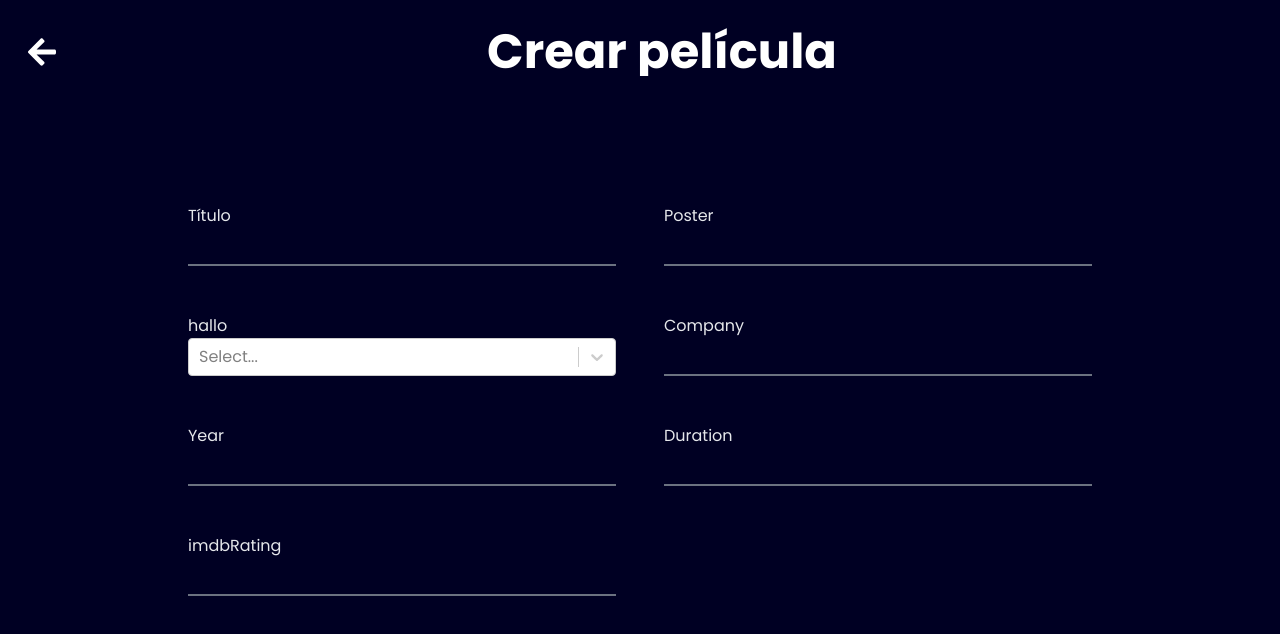
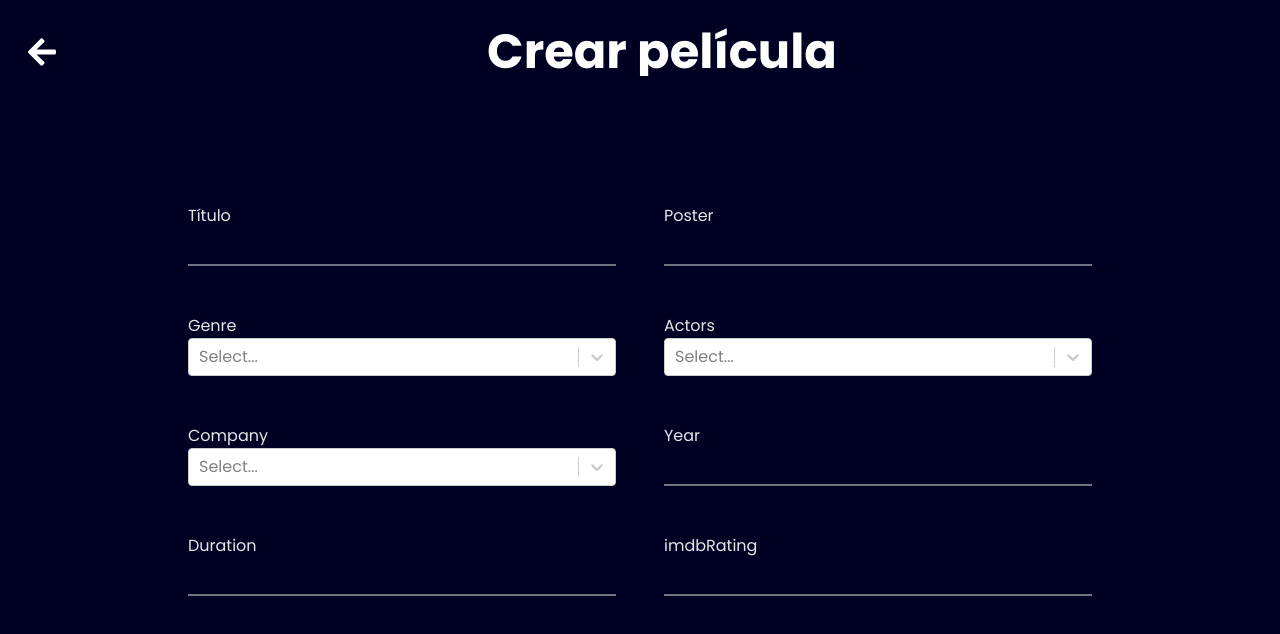
Before and after one commit to adj87/movie-library, a React (Create React App) app: page /movies/new in a window 1280 px wide. Shown: the top 634 px of the page. Built offline with nearby package versions, Linux system fonts and the light colour scheme; data requests are answered from the project's data file.

Commit message:
full implementation of selects

```diff
--- a/src/index.scss
+++ b/src/index.scss
@@ -57,7 +57,8 @@ body {
 }
 
 .react-select__option--is-selected {
-  @apply bg-secondary;
+  @apply bg-primary #{!important};
+  @apply text-white #{!important};
 }
 
 .react-select__value-container {
@@ -65,8 +66,8 @@ body {
 }
 
 .react-select__single-value {
-  @apply text-secondary;
-  @apply text-xl;
+  @apply text-secondary #{!important};
+  @apply text-xl #{!important};
 }
 
 .react-select__dropdown-indicator {
--- a/src/pages/MovieCreate/index.tsx
+++ b/src/pages/MovieCreate/index.tsx
@@ -1,34 +1,39 @@
 import React, { useCallback, useEffect, useState } from "react";
-import Select from "react-select";
+import Select, { MultiValue, SingleValue } from "react-select";
 
 import Body from "../../components/Body";
 import Header from "../../components/Header";
 import Input from "../../components/Input";
-import { useAppDispatch } from "../../store";
+import { Actor } from "../../interfaces/actor";
+import { Company } from "../../interfaces/company";
+import { RootState, useAppDispatch, useAppSelector } from "../../store";
 import { fetchAll } from "./redux/operations";
 
 const initialFormState = {
   id: undefined,
   title: undefined,
   poster: undefined,
-  genre: [],
+  genre: undefined,
   year: undefined,
   duration: undefined,
   imdbRating: undefined,
-  actors: [],
+  actors: undefined,
   company: undefined
 };
 
 const MovieCreate: React.FC<any> = () => {
   const [formState, setFormState] = useState(initialFormState);
   const dispatch = useAppDispatch();
+  const [actors, companies] = useAppSelector(({ movieCreate }: RootState) => [
+    movieCreate.actors,
+    movieCreate.companies
+  ]);
   const updateForm = useCallback((name, value) => {
     setFormState((oldState) => ({ ...oldState, [name]: value }));
   }, []);
   useEffect(() => {
     fetchAll(dispatch);
   }, []);
-
   return (
     <>
       <Header text={"Crear película"} />
@@ -47,27 +52,52 @@ const MovieCreate: React.FC<any> = () => {
             onChange={updateForm}
           />
           <div>
-            <label className="text-grey-200 mb-4">{"hallo"}</label>
-            <Select />
+            <label className="text-grey-200 mb-4">{"Genre"}</label>
+            <Select
+              classNamePrefix="react-select"
+              options={[
+                { value: "Fiction", label: "Fiction" },
+                { value: "Drama", label: "Drama" }
+              ]}
+              isMulti
+              value={formState.genre}
+              name="genre"
+              onChange={(genres: any, { name }) => {
+                updateForm(name, genres);
+              }}
+            />
           </div>
-          {/*           <Input
-            value={formState.genre}
-            name={"genre"}
-            label={"Genres"}
-            onChange={(name, value) => console.log(name, value)}
-          />
-          <Input
-            value={formState.actors}
-            name={"actors"}
-            label={"Actores"}
-            onChange={(name, value) => console.log(name, value)}
-          /> */}
-          <Input
-            value={formState.company}
-            name={"company"}
-            label={"Company"}
-            onChange={updateForm}
-          />
+
+          <div>
+            <label className="text-grey-200 mb-4">{"Actors"}</label>
+            <Select
+              classNamePrefix="react-select"
+              options={actors}
+              isMulti
+              getOptionValue={(opt: any) => opt.id}
+              value={formState.actors}
+              name="actors"
+              onChange={(actors: MultiValue<Actor>, { name }) => {
+                updateForm(name, actors);
+              }}
+              getOptionLabel={(el: Actor) => `${el.first_name} ${el.last_name}`}
+            />
+          </div>
+          <div>
+            <label className="text-grey-200 mb-4">{"Company"}</label>
+            <Select
+              classNamePrefix="react-select"
+              options={companies}
+              getOptionValue={(opt: any) => opt.id}
+              value={formState.company}
+              name="company"
+              onChange={(c: SingleValue<Company>, { name }) => {
+                updateForm(name, c);
+              }}
+              getOptionLabel={(c: Company) => c.name}
+            />
+          </div>
+
           <Input
             value={formState.year}
             name={"year"}
```
